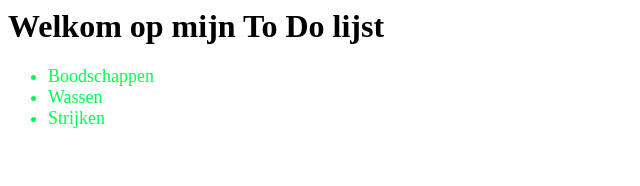
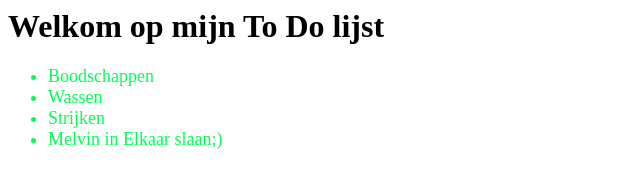
Before and after one commit to DVermeer/codaisseur, a website: page index.html in a window 1280 px wide. Shown: the whole page, without its empty margins (0-640 px from the left). Drawn offline with Linux system fonts and the light colour scheme.

Commit message:
add additional todo

```diff
--- a/index.html
+++ b/index.html
@@ -10,6 +10,7 @@
                 <li>Boodschappen</li>
                 <li>Wassen</li>
                 <li>Strijken</li>
+                <li>Melvin in Elkaar slaan;)</li>
             </ul>
         </p>
         <script src="app.js"></script>
```
